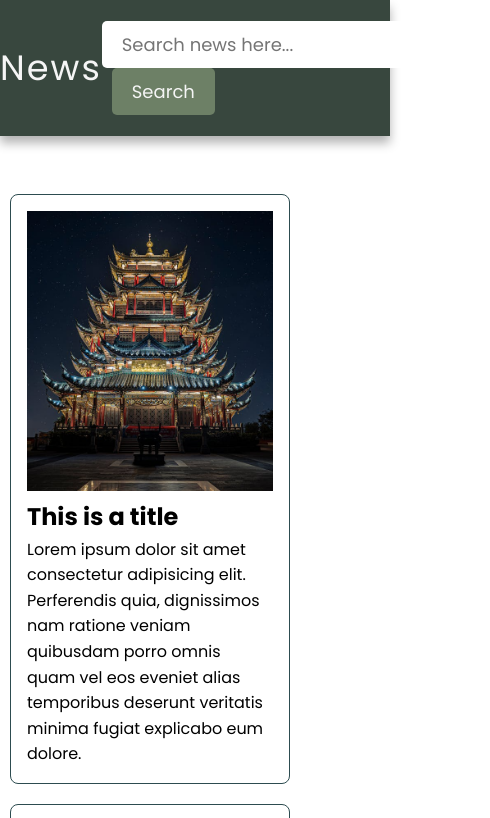
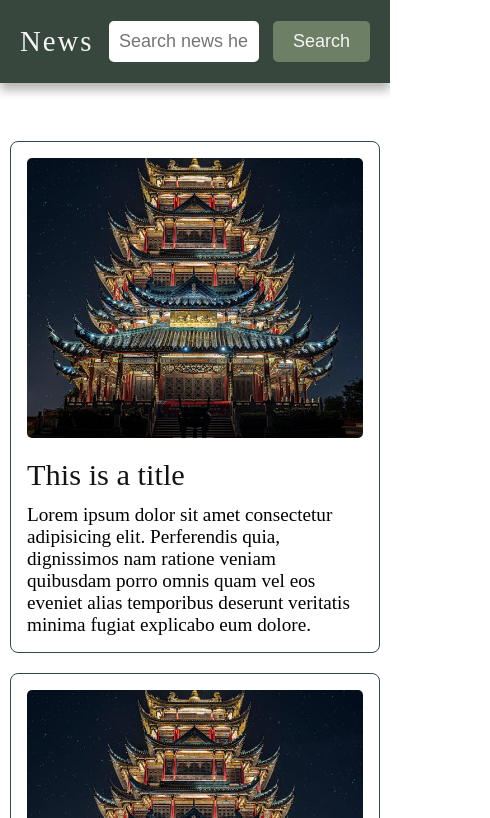
Before and after one commit to HildaAb/search-app, a plain HTML site: page index.html in a window 390 px wide. Shown: the top 818 px of the page, 490 px wide, since content can reach past the window. Drawn offline with Linux system fonts and the light colour scheme.

Commit message:
added UI

```diff
--- a/index.html
+++ b/index.html
@@ -4,12 +4,6 @@
     <meta charset="UTF-8" />
     <meta name="viewport" content="width=device-width, initial-scale=1.0" />
     <title>Search app</title>
-    <link rel="preconnect" href="https://fonts.googleapis.com" />
-    <link rel="preconnect" href="https://fonts.gstatic.com" crossorigin />
-    <link
-      href="https://fonts.googleapis.com/css2?family=Poppins:ital,wght@0,100;0,200;0,300;0,400;0,500;0,600;0,700;0,800;0,900;1,100;1,200;1,300;1,400;1,500;1,600;1,700;1,800;1,900&display=swap"
-      rel="stylesheet"
-    />
     <link rel="stylesheet" href="style.css" />
   </head>
   <body>
--- a/style.css
+++ b/style.css
@@ -2,12 +2,10 @@
   margin: 0;
   padding: 0;
   box-sizing: border-box;
-  font-family: "Poppins", serif;
 }
 
 body {
   position: relative;
-  line-height: 1.6;
 }
 
 .obj-width {
@@ -54,11 +52,15 @@ nav {
   margin-left: 10px;
 }
 
-h1 {
-  font-size: 36px;
-  font-weight: bold;
-  text-align: center;
-  margin: 40px 0 60px 0;
+.blog-card h2 {
+  color: #141414;
+  font-size: 1.9rem;
+  font-weight: 500;
+}
+
+.blog-card p {
+  font-size: 1.2rem;
+  padding-top: 0.7rem;
 }
 
 .blog-container {
@@ -78,8 +80,33 @@ h1 {
   margin: 10px;
 }
 
+.blog-card:hover {
+  box-shadow: 4px 4px 10px rgba[0, 0, 0, 0.3];
+}
+
 .blog-card img {
   width: 100%;
   height: 280px;
   object-fit: cover;
+  border-radius: 5px;
+  margin-bottom: 1rem;
 }
+
+@media (max-width: 500px) {
+  nav {
+    padding: 0 20px;
+  }
+
+  .navbar .logo {
+    font-size: 1.8rem;
+  }
+
+  .search-input {
+    padding: 10px 10px;
+    width: 150px;
+  }
+
+  .blog-card {
+    width: 100%;
+  }
+}
```
